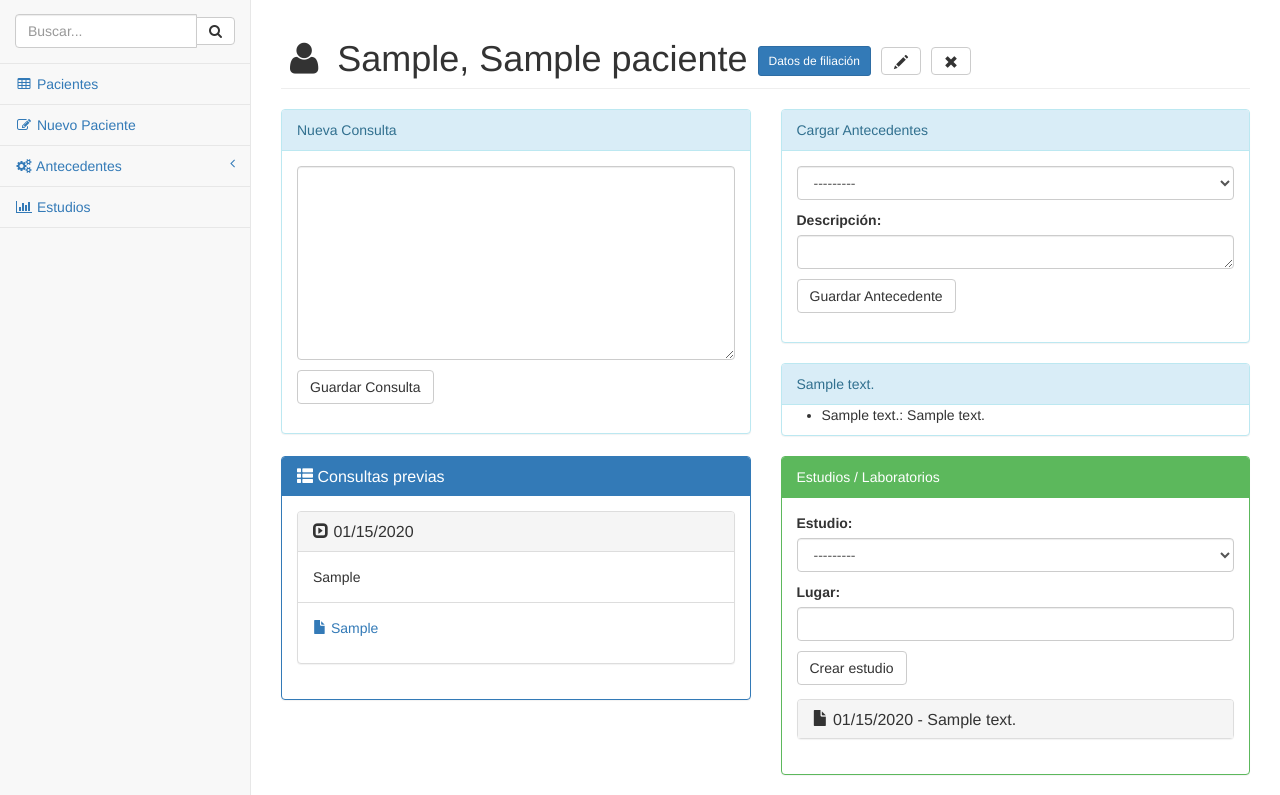
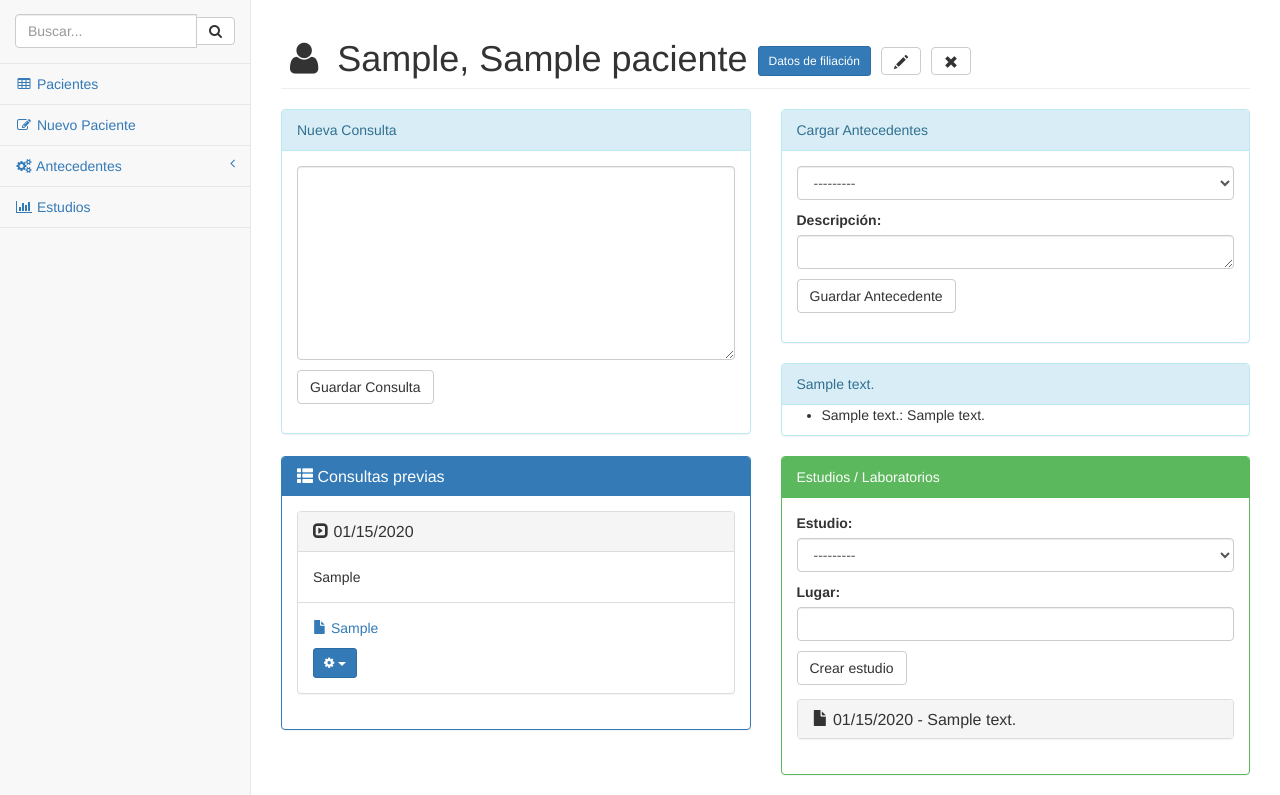
Before and after one commit to emilopez/fava, a Django app: page /paciente/1/hc/ in a window 1280 px wide, after a click that opens the changed part. Shown: the part 52-847 px from the top of the page. Run offline with Django 3.2, Linux system fonts and the light colour scheme; a user stored in the database is signed in; tables that the repository leaves empty hold one stand-in row (values such as "Sample post"); some libraries are stand-ins or nearby versions.

Commit message:
editar consulta

```diff
--- a/hc/templates/hc/hc_editar.html
+++ b/hc/templates/hc/hc_editar.html
@@ -59,7 +59,6 @@
                 </form>
             </div>
         </div>
-
     </div>
     <div class="col-lg-6">
         <div class="panel panel-info">
@@ -90,14 +89,14 @@
             <div class="panel-heading"> <h3 class="panel-title"><i class="glyphicon glyphicon-th-list"></i> Consultas previas</h3> </div>
             <!-- .panel-heading -->
             <div class="panel-body">
-
-
                 <div class="panel-group" id="accordion">
                     {% for consulta in paciente.consultas.all %}
                         <div class="panel panel-default">
                             <div class="panel-heading">
                                 <h4 class="panel-title">
-                                    <a data-toggle="collapse" data-parent="#accordion" href="#collapse{{ forloop.counter }}"><i class="glyphicon glyphicon-expand"></i> {{consulta.fecha|date:"SHORT_DATE_FORMAT"}}</a>
+                                    <a data-toggle="collapse" data-parent="#accordion" href="#collapse{{ forloop.counter }}">
+                                        <i class="glyphicon glyphicon-expand"></i> {{consulta.fecha|date:"SHORT_DATE_FORMAT"}}
+                                    </a>
                                 </h4>
                             </div>
                             <div id="collapse{{ forloop.counter }}" class="panel-collapse collapse">
@@ -110,6 +109,18 @@
                                             <li><a href="{{ adjunto.archivo.url }}"><i class="glyphicon glyphicon-file"></i> {{adjunto.filename}}</a></li>
                                         {% endfor %}
                                     </ul>
+                                    <div class="btn-group">
+                                               <button type="button" class="btn btn-primary btn-sm dropdown-toggle" data-toggle="dropdown">
+                                                   <i class="fa fa-gear"></i> <span class="caret"></span>
+                                               </button>
+                                               <ul class="dropdown-menu" role="menu">
+                                                   <li><a href="#">Editar</a>
+                                                   </li>
+                                                   <li class="divider"></li>
+                                                   <li><a href="#">Eliminar</a>
+                                                   </li>
+                                               </ul>
+                                           </div>
                                 </div>
                             </div>
                         </div>
```
